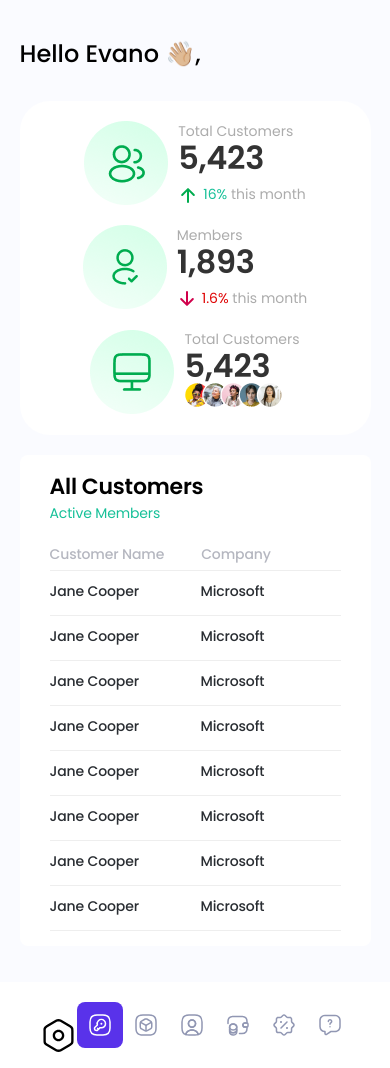
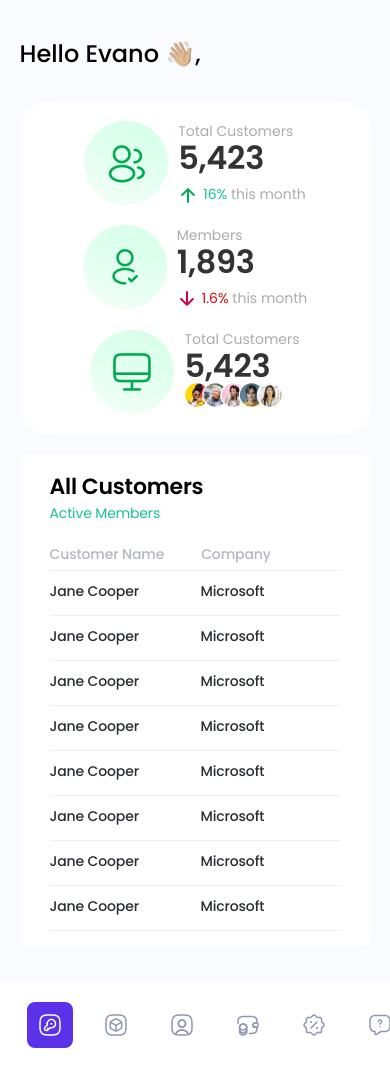
Before and after one commit to Dastanbekk/Admin-Panel, a website: page index.html in a window 390 px wide. Drawn offline with Linux system fonts and the light colour scheme.

Commit message:
xatolar tog'irlandi

```diff
--- a/assets/sass/_dashboard.scss
+++ b/assets/sass/_dashboard.scss
@@ -117,7 +117,10 @@
       display: flex;
       flex-direction: row;
       align-items: center;
-      justify-content: space-between;
+      justify-content: center;
+    }
+    &_logo{
+      display: none;
     }
     &_item{
       max-width: 600px;
@@ -133,7 +136,8 @@
       width: 100%;
       display: flex;
       align-items: center;
-      justify-content: space-between;
+      justify-content: center;
+      gap: 20px;
       padding-top: 0px;
     }
   }
```
Also changed, not shown: assets/css/style.css, 1 other file.
